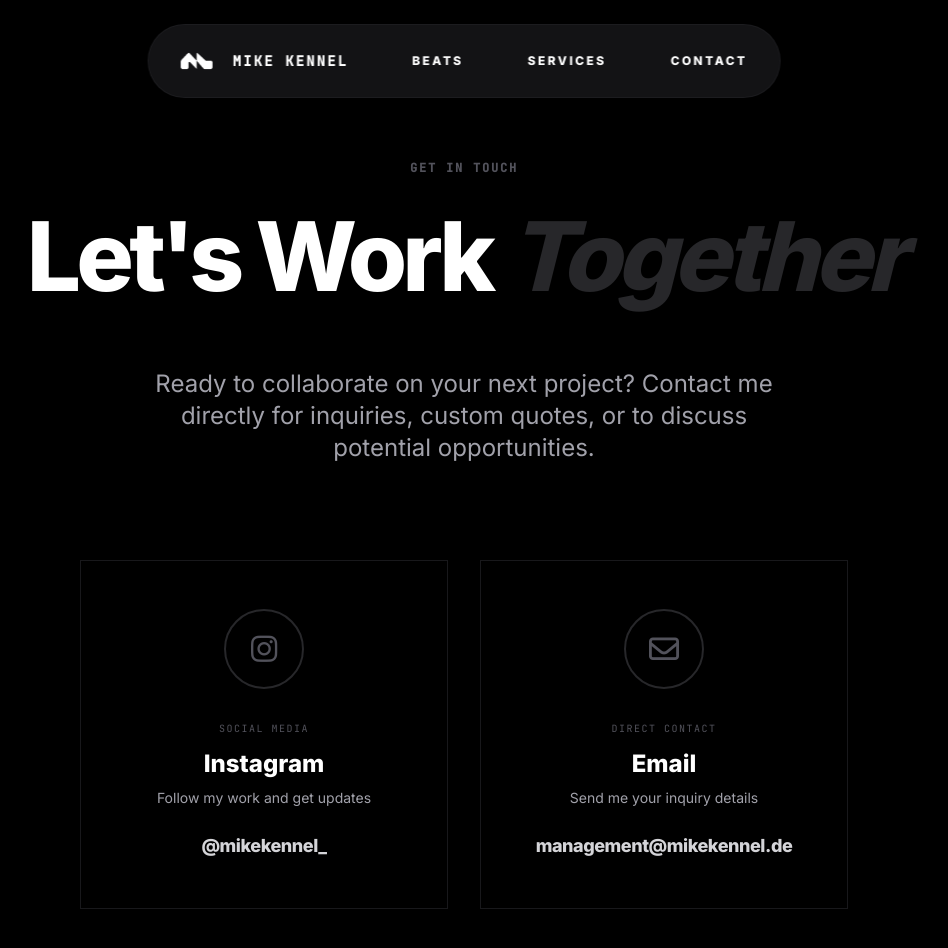
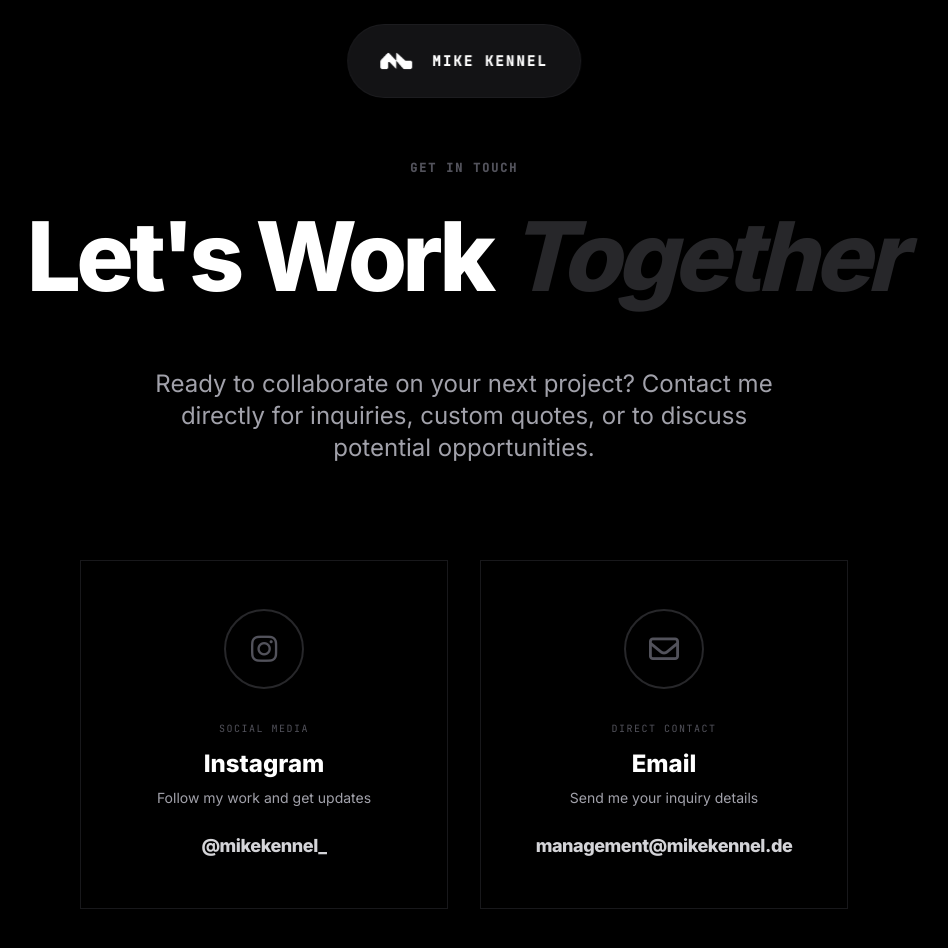
Before and after one commit to rtp4cnx8rh-create/mikekennel, a plain HTML site: page contact/index.html in a window 1280 px wide. Shown: the top 948 px of the page, without its empty margins (176-1124 px from the left). Drawn offline with nearby package versions, Linux system fonts and the light colour scheme.

Commit message:
Add files via upload

```diff
--- a/contact/index.html
+++ b/contact/index.html
@@ -62,17 +62,10 @@
     <div class="content-layer">
         <!-- Navigation -->
         <nav class="fixed top-4 left-1/2 -translate-x-1/2 md:top-6 z-50 px-6 md:px-8 py-4 md:py-5 bg-zinc-900/80 backdrop-blur-xl border border-zinc-800/50 rounded-full shadow-2xl max-w-fit">
-            <div class="flex justify-between items-center gap-8 md:gap-16">
-                <a href="../" class="flex items-center space-x-3 md:space-x-5">
-                    <img src="https://raw.githubusercontent.com/rtp4cnx8rh-create/mikekennel/a70df4c6008ba3dbac21a3fbf893649fdb10f624/images/Icon%20Mike%20Kennel%20White.png" alt="Mike Kennel Logo" class="w-6 h-6 md:w-8 md:h-8 object-contain">
-                    <span class="mono font-bold text-white text-xs md:text-sm hidden md:inline">Mike Kennel</span>
-                </a>
-                <div class="flex space-x-6 md:space-x-16">
-                    <a href="/../beats/" class="nav-link uppercase font-bold text-[10px] md:text-xs text-white hover:text-zinc-300 transition-colors">Beats</a>
-                    <a href="https://www.fiverr.com/mikekennel?public_mode=true" target="_blank" class="nav-link uppercase font-bold text-[10px] md:text-xs text-white hover:text-zinc-300 transition-colors">Services</a>
-                    <a href="/contact/" class="nav-link uppercase font-bold text-[10px] md:text-xs text-white hover:text-zinc-300 transition-colors">Contact</a>
-                </div>
-            </div>
+            <a href="../" class="flex items-center gap-3 md:gap-5">
+                <img src="https://raw.githubusercontent.com/rtp4cnx8rh-create/mikekennel/a70df4c6008ba3dbac21a3fbf893649fdb10f624/images/Icon%20Mike%20Kennel%20White.png" alt="Mike Kennel Logo" class="w-6 h-6 md:w-8 md:h-8 object-contain">
+                <span class="mono font-bold text-white text-xs md:text-sm hidden md:inline">Mike Kennel</span>
+            </a>
         </nav>
 
         <!-- Contact -->
```
Also changed, not shown: beats/index.html (+4 -11 lines), index.html (+4 -11 lines), legal/index.html (+4 -11 lines), privacy/index.html (+4 -11 lines).
